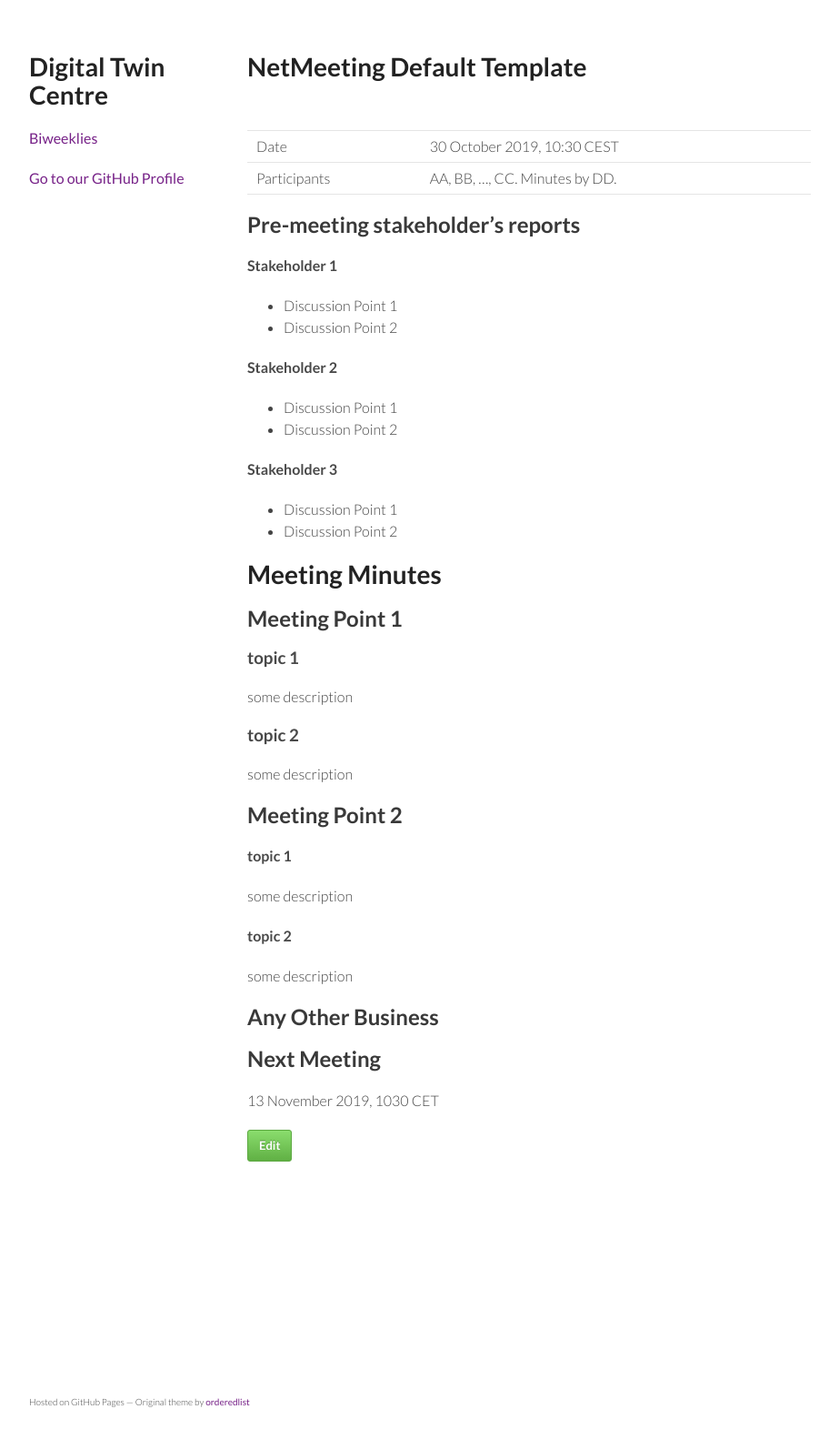
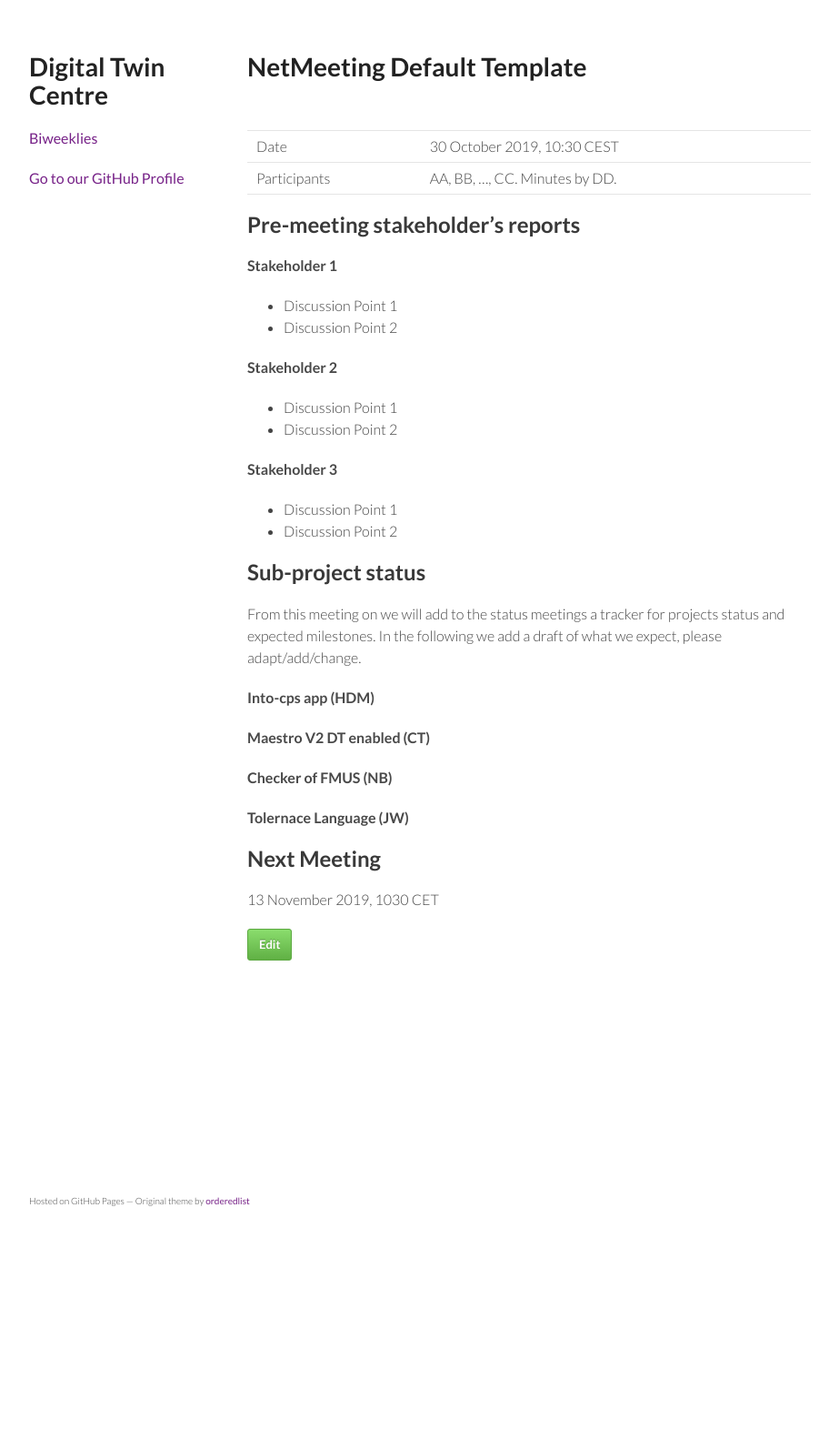
Before and after one commit to digitaltwincentre/digitaltwincentre.github.io, a Jekyll site: the page built from _biweeklies/Biweekly-7.md, in a window 1280 px wide. Shown: the whole page at 91% size, without its empty margins (178-1101 px from the left). Built offline with Jekyll 4.4.1, drawn with Linux system fonts in a browser that asks for light colours; nearby versions of some CDN libraries; after the commit the page ends 1350 px from its top, so only the background shows below that.

Commit message:
Update Biweekly-7.md

```diff
--- a/_biweeklies/Biweekly-7.md
+++ b/_biweeklies/Biweekly-7.md
@@ -35,30 +35,21 @@ private information must be stored elsewhere.  -->
 * Discussion Point 2
 
 
-Meeting Minutes
-===============
+## Sub-project status
 
-## Meeting Point 1
+From this meeting on we will add to the status meetings a tracker
+for projects status and expected milestones. In the following we
+add a draft of what we expect, please adapt/add/change.
 
-### topic 1
+#### Into-cps app (HDM)
 
-some description
+#### Maestro V2 DT enabled (CT)
 
-### topic 2
+#### Checker of FMUS (NB)
 
-some description
+#### Tolernace Language (JW)
 
-## Meeting Point 2
 
-#### topic 1
-
-some description
-
-#### topic 2
-
-some description
-
-##  Any Other Business
 
 Next Meeting
 ------------
```
